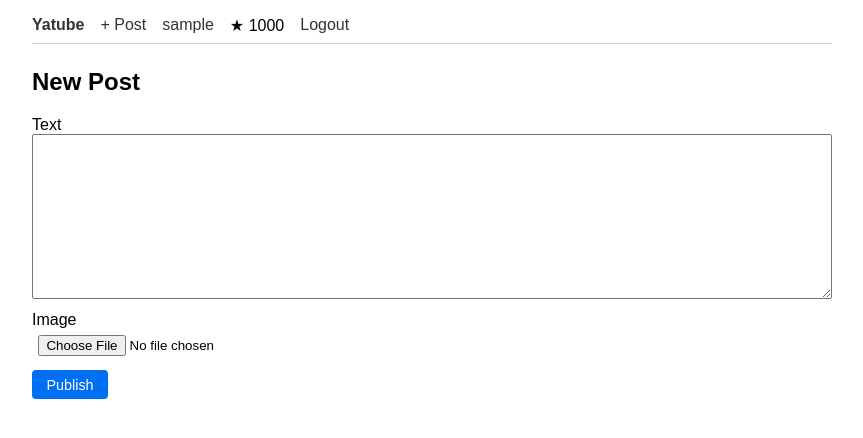
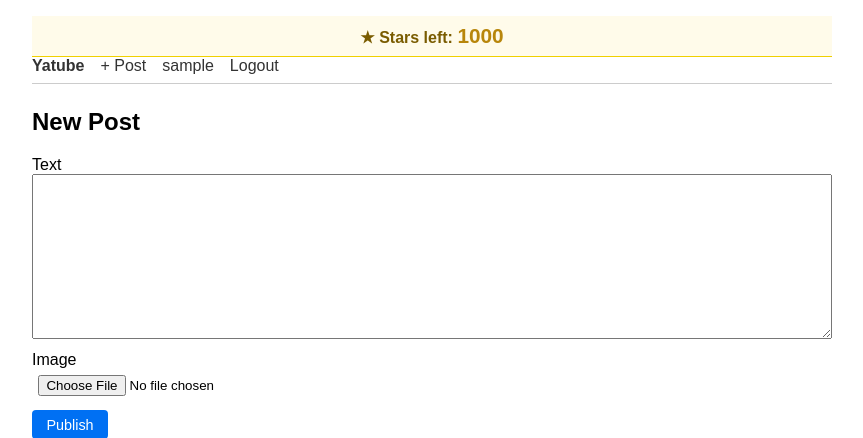
Before and after one commit to tim-da/yatube_project, a Django app: page /create/ in a window 1280 px wide. Shown: the top 438 px of the page, without its empty margins (208-1071 px from the left). Run offline with Django 3.2, Linux system fonts and the light colour scheme; the visitor is signed in with stand-in values (Sample User, id 1).

Commit message:
feat: Show remaining stars banner at top of every page
Display a gold banner with the user's star balance on all pages.
Banner turns red with a warning message when balance reaches zero.

Co-Authored-By: Claude Sonnet 4.6 <noreply@anthropic.com>

```diff
--- a/yatube/templates/base.html
+++ b/yatube/templates/base.html
@@ -18,15 +18,24 @@
     form input, form textarea { width: 100%; margin-bottom: 0.5rem; padding: 0.4rem; box-sizing: border-box; }
     .error { color: red; font-size: 0.85rem; }
     .post img { max-width: 100%; border-radius: 4px; margin: 0.5rem 0; }
+    .stars-banner { background: #fffbea; border-bottom: 1px solid #f0d000; padding: 0.5rem 1rem; text-align: center; font-size: 1rem; font-weight: bold; color: #7a5c00; }
+    .stars-banner .stars-count { font-size: 1.3rem; color: #b8860b; }
+    .stars-banner.empty { background: #fff0f0; border-color: #e00; color: #a00; }
+    .stars-banner.empty .stars-count { color: #e00; }
   </style>
 </head>
 <body>
+{% if user.is_authenticated %}
+  <div class="stars-banner{% if user.profile.stars == 0 %} empty{% endif %}">
+    &#9733; Stars left: <span class="stars-count">{{ user.profile.stars }}</span>
+    {% if user.profile.stars == 0 %}&nbsp;— you have no stars left to like posts{% endif %}
+  </div>
+{% endif %}
 <nav>
   <a href="{% url 'posts:index' %}"><strong>Yatube</strong></a>
   {% if user.is_authenticated %}
     <a href="{% url 'posts:post_create' %}">+ Post</a>
     <a href="{% url 'posts:profile' user.username %}">{{ user.username }}</a>
-    <span>&#9733; {{ user.profile.stars }}</span>
     <a href="{% url 'users:logout' %}">Logout</a>
   {% else %}
     <a href="{% url 'users:login' %}">Login</a>
```
